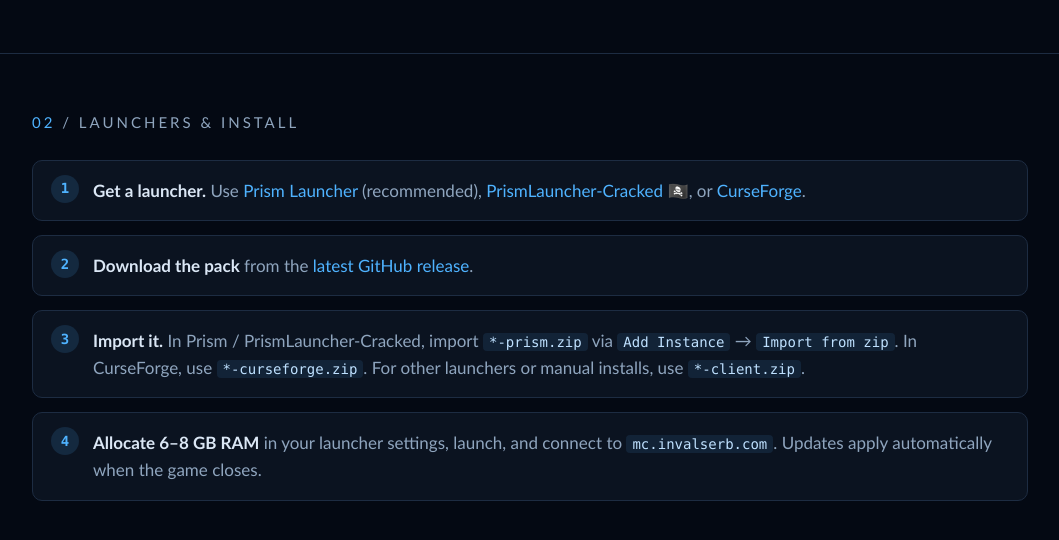
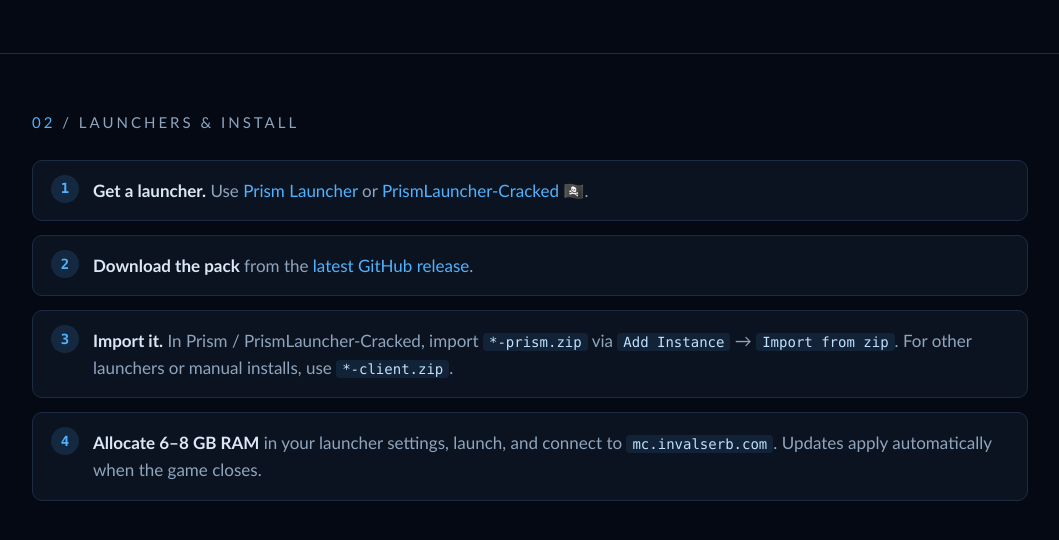
Before and after one commit to InvalidArgument3/invalserb-site, a plain HTML site: page index.html in a window 1280 px wide. Shown: the part 702-1242 px from the top of the page, without its empty margins (110-1169 px from the left). Drawn offline with Linux system fonts and the light colour scheme.

Commit message:
Remove CurseForge app from install steps

```diff
--- a/index.html
+++ b/index.html
@@ -177,9 +177,9 @@
   <div class="wrap">
     <h2><span>02</span> / Launchers &amp; Install</h2>
     <ol class="steps">
-      <li><b>Get a launcher.</b> Use <a href="https://prismlauncher.org/">Prism Launcher</a> (recommended), <a href="https://github.com/Diegiwg/PrismLauncher-Cracked/releases/latest">PrismLauncher-Cracked</a> 🏴‍☠️, or <a href="https://www.curseforge.com/download/app">CurseForge</a>.</li>
+      <li><b>Get a launcher.</b> Use <a href="https://prismlauncher.org/">Prism Launcher</a> or <a href="https://github.com/Diegiwg/PrismLauncher-Cracked/releases/latest">PrismLauncher-Cracked</a> 🏴‍☠️.</li>
       <li><b>Download the pack</b> from the <a href="https://github.com/InvalidArgument3/Autisnautics-1.21/releases/latest">latest GitHub release</a>.</li>
-      <li><b>Import it.</b> In Prism / PrismLauncher-Cracked, import <code>*-prism.zip</code> via <code>Add Instance</code> → <code>Import from zip</code>. In CurseForge, use <code>*-curseforge.zip</code>. For other launchers or manual installs, use <code>*-client.zip</code>.</li>
+      <li><b>Import it.</b> In Prism / PrismLauncher-Cracked, import <code>*-prism.zip</code> via <code>Add Instance</code> → <code>Import from zip</code>. For other launchers or manual installs, use <code>*-client.zip</code>.</li>
       <li><b>Allocate 6–8 GB RAM</b> in your launcher settings, launch, and connect to <code>mc.invalserb.com</code>. Updates apply automatically when the game closes.</li>
     </ol>
   </div>
```
Also changed, not shown: 1 other file.
